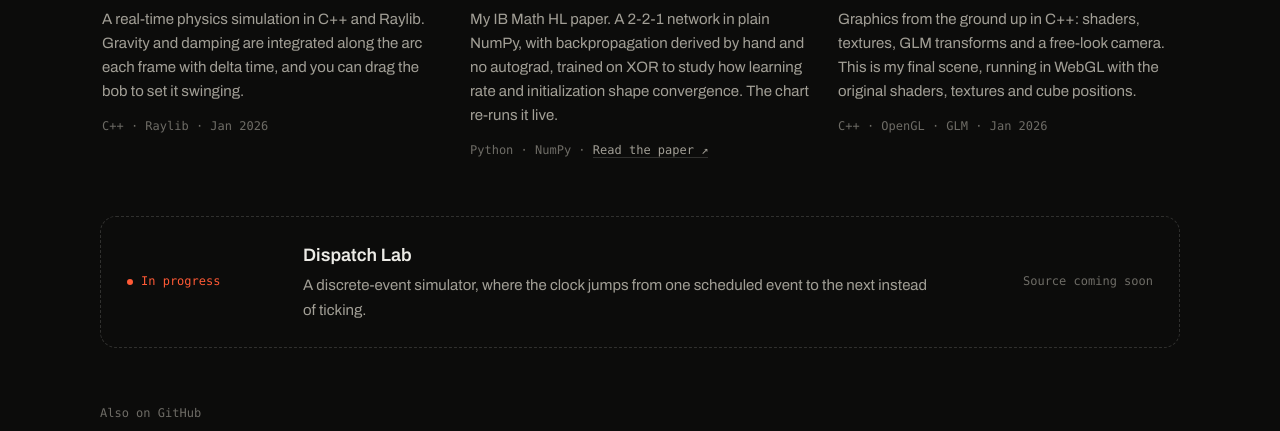
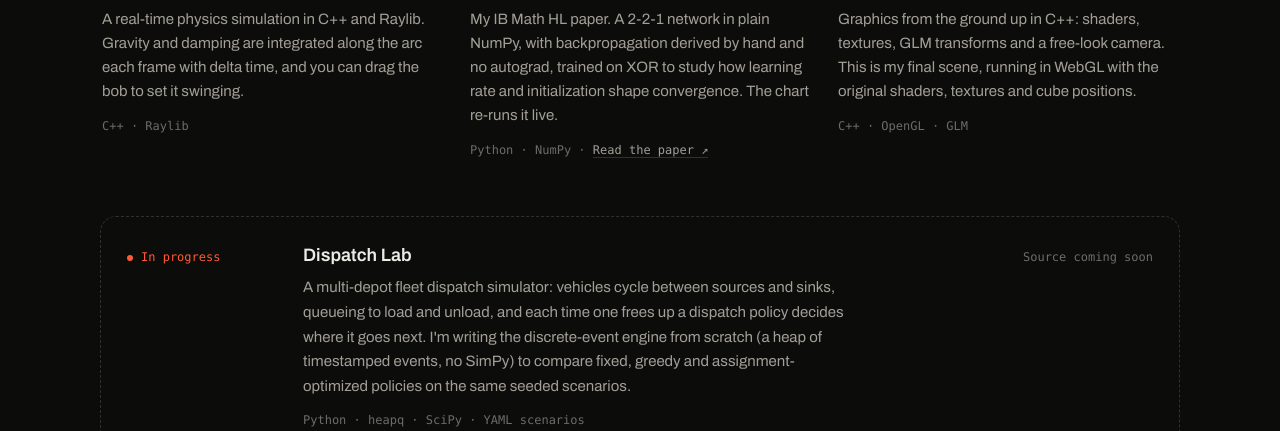
Before and after one commit to n3el-k/n3el-k.github.io, a plain HTML site: page index.html in a window 1280 px wide. Shown: the part 3020-3451 px from the top of the page. Drawn offline with Linux system fonts and the light colour scheme; animation ran at ten frames a second; a web font is replaced by a local one.

Commit message:
Remove project dates, describe Dispatch Lab, add analytics

```diff
--- a/css/style.css
+++ b/css/style.css
@@ -571,7 +571,7 @@ a:hover .arrow { transform: translate(2px, -2px); }
 .next {
   display: grid;
   gap: 10px 32px;
-  align-items: center;
+  align-items: baseline;
   margin-top: 56px;
   padding: 24px 26px;
   border: 1px dashed var(--border-strong);
@@ -593,7 +593,8 @@ a:hover .arrow { transform: translate(2px, -2px); }
   font-weight: 600;
   font-stretch: 90%;
 }
-.next-text p { margin: 2px 0 0; color: var(--muted); font-size: 0.9375rem; }
+.next-text p { margin: 4px 0 0; max-width: 64ch; color: var(--muted); font-size: 0.9375rem; }
+.next-text .next-stack { margin-top: 12px; color: var(--faint); font-size: 0.75rem; }
 .next-soon { margin: 0; color: var(--faint); }
 
 .more { margin-top: 56px; }
--- a/index.html
+++ b/index.html
@@ -68,7 +68,6 @@
     <section class="section wrap" id="work">
       <header class="section-head" data-reveal>
         <h2>Selected work</h2>
-        <p class="mono">2026</p>
       </header>
 
       <article class="feature" id="cadence" data-reveal>
@@ -147,7 +146,7 @@
               A real-time physics simulation in C++ and Raylib. Gravity and damping are integrated along the arc each
               frame with delta time, and you can drag the bob to set it swinging.
             </p>
-            <p class="card-meta mono">C++ · Raylib · Jan 2026</p>
+            <p class="card-meta mono">C++ · Raylib</p>
           </div>
         </article>
 
@@ -178,7 +177,7 @@
               Graphics from the ground up in C++: shaders, textures, GLM transforms and a free-look camera. This is my
               final scene, running in WebGL with the original shaders, textures and cube positions.
             </p>
-            <p class="card-meta mono">C++ · OpenGL · GLM · Jan 2026</p>
+            <p class="card-meta mono">C++ · OpenGL · GLM</p>
           </div>
         </article>
       </div>
@@ -187,7 +186,13 @@
         <p class="next-status mono"><span class="dot" aria-hidden="true"></span>In progress</p>
         <div class="next-text">
           <h3>Dispatch Lab</h3>
-          <p>A discrete-event simulator, where the clock jumps from one scheduled event to the next instead of ticking.</p>
+          <p>
+            A multi-depot fleet dispatch simulator: vehicles cycle between sources and sinks, queueing to load and
+            unload, and each time one frees up a dispatch policy decides where it goes next. I'm writing the
+            discrete-event engine from scratch (a heap of timestamped events, no SimPy) to compare fixed, greedy and
+            assignment-optimized policies on the same seeded scenarios.
+          </p>
+          <p class="next-stack mono">Python · heapq · SciPy · YAML scenarios</p>
         </div>
         <p class="next-soon mono">Source coming soon</p>
       </aside>
@@ -298,5 +303,6 @@
   </footer>
 
   <script src="js/main.js" defer></script>
+  <script data-goatcounter="https://n3el-k.goatcounter.com/count" async src="https://gc.zgo.at/count.js"></script>
 </body>
 </html>
```
